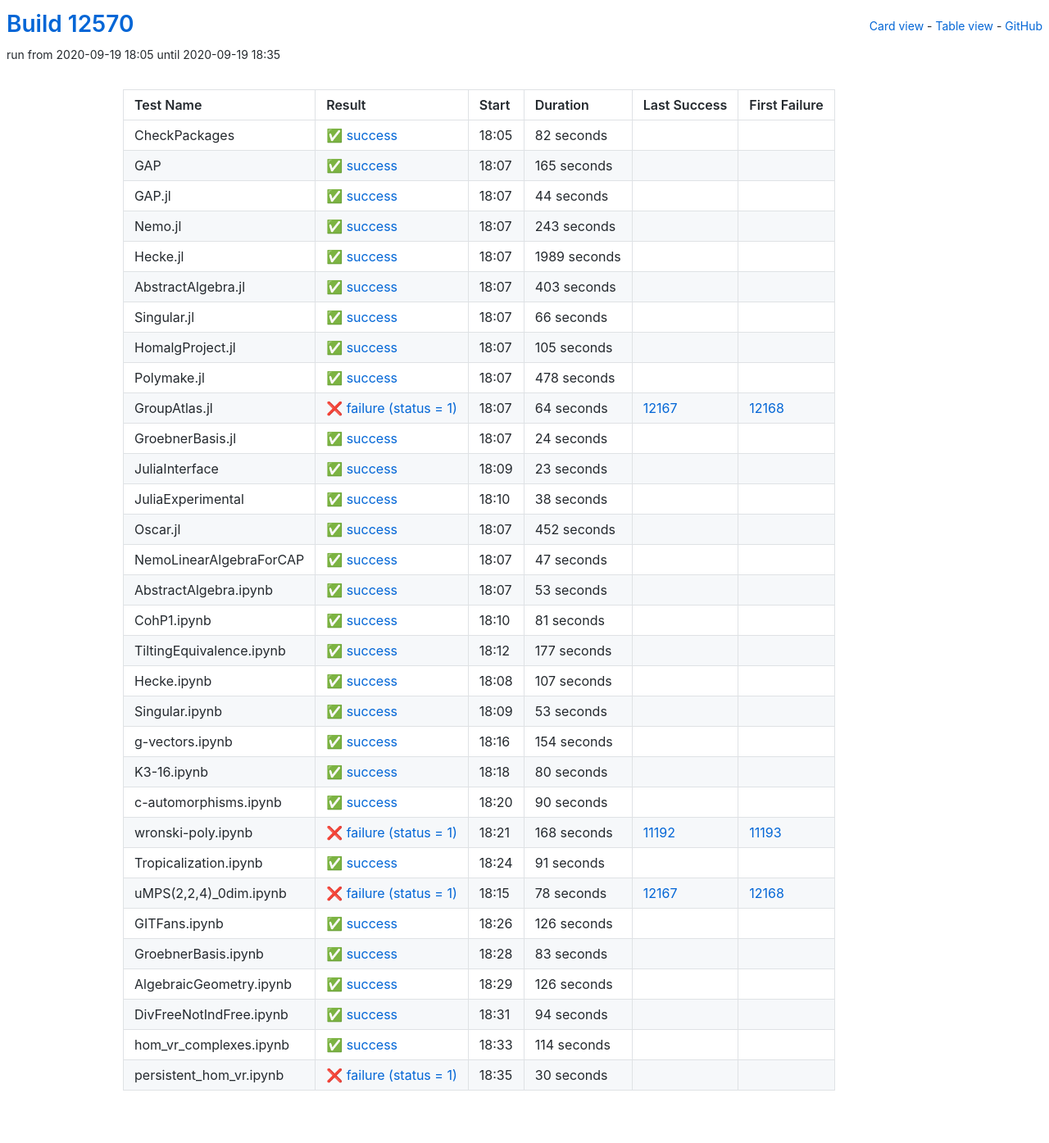
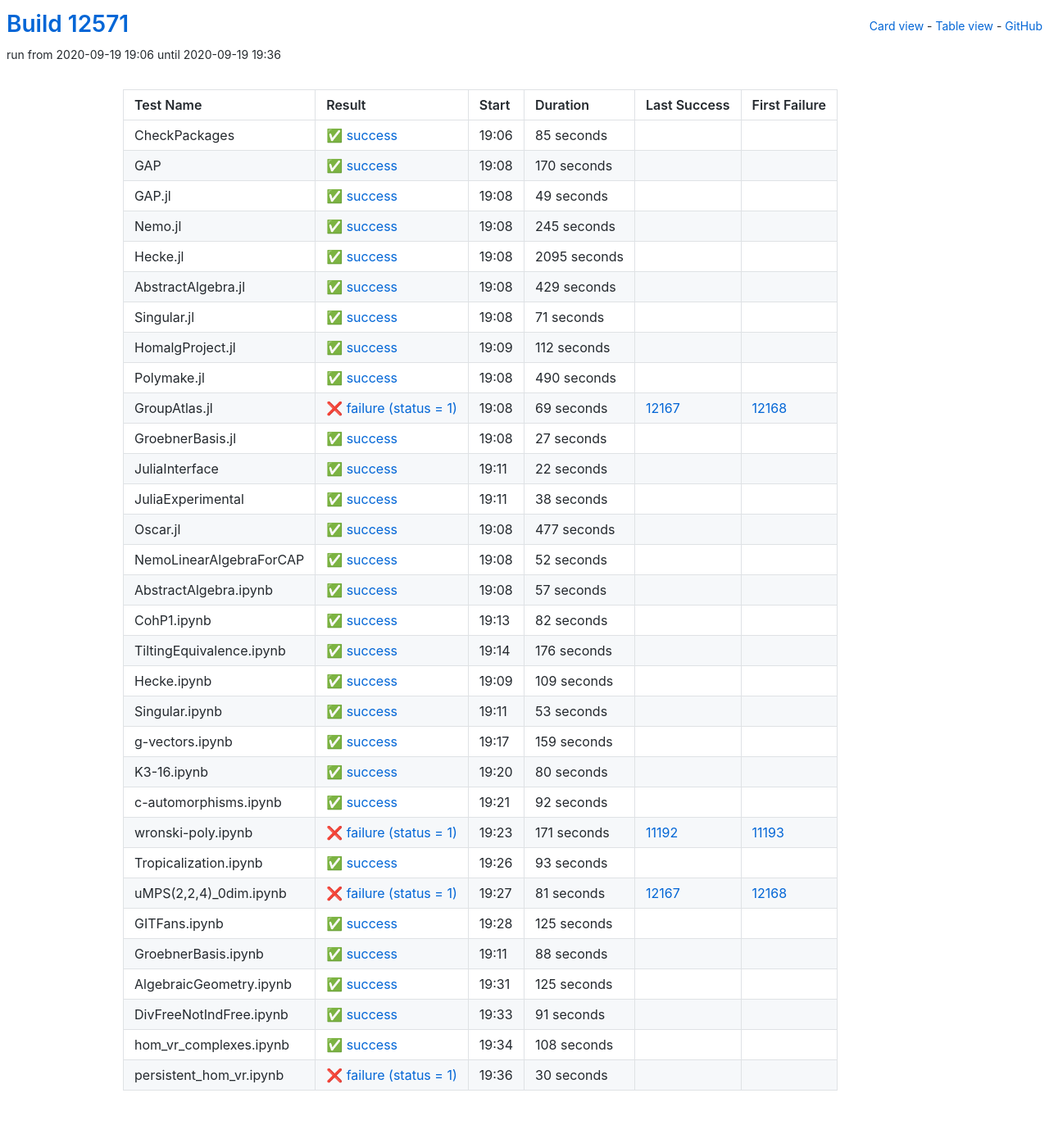
Before and after one commit to oscar-system/oscar-ci-status, a Jekyll site: the page built from table.html, in a window 1280 px wide. Shown: the whole page at 82% size. Built offline with Jekyll 4.4.1, drawn with Linux system fonts in a browser that asks for light colours.

Commit message:
Build #12571

```diff
--- a/_data/ci.yml
+++ b/_data/ci.yml
@@ -1,6 +1,6 @@
 ---
-build: 12570
-build_url: https://oscarci.mathematik.uni-kl.de/job/oscar/12570/
+build: 12571
+build_url: https://oscarci.mathematik.uni-kl.de/job/oscar/12571/
 job: oscar
 organization: oscar-system
 repo: oscar-ci-status
@@ -8,152 +8,152 @@ repourl: https://github.com/oscar-system/oscar-ci-status
 tests:
 - name: CheckPackages
   id: checkpackages
-  log: https://oscarci.mathematik.uni-kl.de/job/oscar/12570/artifact/logs/build-12570/CheckPackages.log
-  start: 2020-09-19 18:05
+  log: https://oscarci.mathematik.uni-kl.de/job/oscar/12571/artifact/logs/build-12571/CheckPackages.log
+  start: 2020-09-19 19:06
   success: true
   exitcode: 0
   status: success
-  duration: 82
+  duration: 85
   last_success: false
   last_success_url:
   first_failure: false
   first_failure_url:
 - name: GAP
   id: gap
-  log: https://oscarci.mathematik.uni-kl.de/job/oscar/12570/artifact/logs/build-12570/GAP.log
-  start: 2020-09-19 18:07
+  log: https://oscarci.mathematik.uni-kl.de/job/oscar/12571/artifact/logs/build-12571/GAP.log
+  start: 2020-09-19 19:08
   success: true
   exitcode: 0
   status: success
-  duration: 165
+  duration: 170
   last_success: false
   last_success_url:
   first_failure: false
   first_failure_url:
 - name: GAP.jl
   id: gap-jl
-  log: https://oscarci.mathematik.uni-kl.de/job/oscar/12570/artifact/logs/build-12570/GAP.jl.log
-  start: 2020-09-19 18:07
+  log: https://oscarci.mathematik.uni-kl.de/job/oscar/12571/artifact/logs/build-12571/GAP.jl.log
+  start: 2020-09-19 19:08
   success: true
   exitcode: 0
   status: success
-  duration: 44
+  duration: 49
   last_success: false
   last_success_url:
   first_failure: false
   first_failure_url:
 - name: Nemo.jl
   id: nemo-jl
-  log: https://oscarci.mathematik.uni-kl.de/job/oscar/12570/artifact/logs/build-12570/Nemo.jl.log
-  start: 2020-09-19 18:07
+  log: https://oscarci.mathematik.uni-kl.de/job/oscar/12571/artifact/logs/build-12571/Nemo.jl.log
+  start: 2020-09-19 19:08
   success: true
   exitcode: 0
   status: success
-  duration: 243
+  duration: 245
   last_success: false
   last_success_url:
   first_failure: false
   first_failure_url:
 - name: Hecke.jl
   id: hecke-jl
-  log: https://oscarci.mathematik.uni-kl.de/job/oscar/12570/artifact/logs/build-12570/Hecke.jl.log
-  start: 2020-09-19 18:07
+  log: https://oscarci.mathematik.uni-kl.de/job/oscar/12571/artifact/logs/build-12571/Hecke.jl.log
+  start: 2020-09-19 19:08
   success: true
   exitcode: 0
   status: success
-  duration: 1989
+  duration: 2095
   last_success: false
   last_success_url:
   first_failure: false
   first_failure_url:
 - name: AbstractAlgebra.jl
   id: abstractalgebra-jl
-  log: https://oscarci.mathematik.uni-kl.de/job/oscar/12570/artifact/logs/build-12570/AbstractAlgebra.jl.log
-  start: 2020-09-19 18:07
+  log: https://oscarci.mathematik.uni-kl.de/job/oscar/12571/artifact/logs/build-12571/AbstractAlgebra.jl.log
+  start: 2020-09-19 19:08
   success: true
   exitcode: 0
   status: success
-  duration: 403
+  duration: 429
   last_success: false
   last_success_url:
   first_failure: false
   first_failure_url:
 - name: Singular.jl
   id: singular-jl
-  log: https://oscarci.mathematik.uni-kl.de/job/oscar/12570/artifact/logs/build-12570/Singular.jl.log
-  start: 2020-09-19 18:07
+  log: https://oscarci.mathematik.uni-kl.de/job/oscar/12571/artifact/logs/build-12571/Singular.jl.log
+  start: 2020-09-19 19:08
   success: true
   exitcode: 0
   status: success
-  duration: 66
+  duration: 71
   last_success: false
   last_success_url:
   first_failure: false
   first_failure_url:
 - name: HomalgProject.jl
   id: homalgproject-jl
-  log: https://oscarci.mathematik.uni-kl.de/job/oscar/12570/artifact/logs/build-12570/HomalgProject.jl.log
-  start: 2020-09-19 18:07
+  log: https://oscarci.mathematik.uni-kl.de/job/oscar/12571/artifact/logs/build-12571/HomalgProject.jl.log
+  start: 2020-09-19 19:09
   success: true
   exitcode: 0
   status: success
-  duration: 105
+  duration: 112
   last_success: false
   last_success_url:
   first_failure: false
   first_failure_url:
 - name: Polymake.jl
   id: polymake-jl
-  log: https://oscarci.mathematik.uni-kl.de/job/oscar/12570/artifact/logs/build-12570/Polymake.jl.log
-  start: 2020-09-19 18:07
+  log: https://oscarci.mathematik.uni-kl.de/job/oscar/12571/artifact/logs/build-12571/Polymake.jl.log
+  start: 2020-09-19 19:08
   success: true
   exitcode: 0
   status: success
-  duration: 478
+  duration: 490
   last_success: false
   last_success_url:
   first_failure: false
   first_failure_url:
 - name: GroupAtlas.jl
   id: groupatlas-jl
-  log: https://oscarci.mathematik.uni-kl.de/job/oscar/12570/artifact/logs/build-12570/GroupAtlas.jl.log
-  start: 2020-09-19 18:07
+  log: https://oscarci.mathematik.uni-kl.de/job/oscar/12571/artifact/logs/build-12571/GroupAtlas.jl.log
+  start: 2020-09-19 19:08
   success: false
   exitcode: 1
   status: failure
-  duration: 64
+  duration: 69
   last_success: 12167
   last_success_url: https://oscarci.mathematik.uni-kl.de/job/oscar/12167/
   first_failure: 12168
   first_failure_url: https://oscarci.mathematik.uni-kl.de/job/oscar/12168/
 - name: GroebnerBasis.jl
   id: groebnerbasis-jl
-  log: https://oscarci.mathematik.uni-kl.de/job/oscar/12570/artifact/logs/build-12570/GroebnerBasis.jl.log
-  start: 2020-09-19 18:07
+  log: https://oscarci.mathematik.uni-kl.de/job/oscar/12571/artifact/logs/build-12571/GroebnerBasis.jl.log
+  start: 2020-09-19 19:08
   success: true
   exitcode: 0
   status: success
-  duration: 24
+  duration: 27
   last_success: false
   last_success_url:
   first_failure: false
   first_failure_url:
 - name: JuliaInterface
   id: juliainterface
-  log: https://oscarci.mathematik.uni-kl.de/job/oscar/12570/artifact/logs/build-12570/JuliaInterface.log
-  start: 2020-09-19 18:09
+  log: https://oscarci.mathematik.uni-kl.de/job/oscar/12571/artifact/logs/build-12571/JuliaInterface.log
+  start: 2020-09-19 19:11
   success: true
   exitcode: 0
   status: success
-  duration: 23
+  duration: 22
   last_success: false
   last_success_url:
   first_failure: false
   first_failure_url:
 - name: JuliaExperimental
   id: juliaexperimental
-  log: https://oscarci.mathematik.uni-kl.de/job/oscar/12570/artifact/logs/build-12570/JuliaExperimental.log
-  start: 2020-09-19 18:10
+  log: https://oscarci.mathematik.uni-kl.de/job/oscar/12571/artifact/logs/build-12571/JuliaExperimental.log
+  start: 2020-09-19 19:11
   success: true
   exitcode: 0
   status: success
@@ -164,80 +164,80 @@ tests:
   first_failure_url:
 - name: Oscar.jl
   id: oscar-jl
-  log: https://oscarci.mathematik.uni-kl.de/job/oscar/12570/artifact/logs/build-12570/Oscar.jl.log
-  start: 2020-09-19 18:07
+  log: https://oscarci.mathematik.uni-kl.de/job/oscar/12571/artifact/logs/build-12571/Oscar.jl.log
+  start: 2020-09-19 19:08
   success: true
   exitcode: 0
   status: success
-  duration: 452
+  duration: 477
   last_success: false
   last_success_url:
   first_failure: false
   first_failure_url:
 - name: NemoLinearAlgebraForCAP
   id: nemolinearalgebraforcap
-  log: https://oscarci.mathematik.uni-kl.de/job/oscar/12570/artifact/logs/build-12570/NemoLinearAlgebraForCAP.log
-  start: 2020-09-19 18:07
+  log: https://oscarci.mathematik.uni-kl.de/job/oscar/12571/artifact/logs/build-12571/NemoLinearAlgebraForCAP.log
+  start: 2020-09-19 19:08
   success: true
   exitcode: 0
   status: success
-  duration: 47
+  duration: 52
   last_success: false
   last_success_url:
   first_failure: false
   first_failure_url:
 - name: AbstractAlgebra.ipynb
   id: abstractalgebra-ipynb
-  log: https://oscarci.mathematik.uni-kl.de/job/oscar/12570/artifact/logs/build-12570/AbstractAlgebra.ipynb.log
-  start: 2020-09-19 18:07
+  log: https://oscarci.mathematik.uni-kl.de/job/oscar/12571/artifact/logs/build-12571/AbstractAlgebra.ipynb.log
+  start: 2020-09-19 19:08
   success: true
   exitcode: 0
   status: success
-  duration: 53
+  duration: 57
   last_success: false
   last_success_url:
   first_failure: false
   first_failure_url:
 - name: CohP1.ipynb
   id: cohp1-ipynb
-  log: https://oscarci.mathematik.uni-kl.de/job/oscar/12570/artifact/logs/build-12570/CohP1.ipynb.log
-  start: 2020-09-19 18:10
+  log: https://oscarci.mathematik.uni-kl.de/job/oscar/12571/artifact/logs/build-12571/CohP1.ipynb.log
+  start: 2020-09-19 19:13
   success: true
   exitcode: 0
   status: success
-  duration: 81
+  duration: 82
   last_success: false
   last_success_url:
   first_failure: false
   first_failure_url:
 - name: TiltingEquivalence.ipynb
   id: tiltingequivalence-ipynb
-  log: https://oscarci.mathematik.uni-kl.de/job/oscar/12570/artifact/logs/build-12570/TiltingEquivalence.ipynb.log
-  start: 2020-09-19 18:12
+  log: https://oscarci.mathematik.uni-kl.de/job/oscar/12571/artifact/logs/build-12571/TiltingEquivalence.ipynb.log
+  start: 2020-09-19 19:14
   success: true
   exitcode: 0
   status: success
-  duration: 177
+  duration: 176
   last_success: false
   last_success_url:
   first_failure: false
   first_failure_url:
 - name: Hecke.ipynb
   id: hecke-ipynb
-  log: https://oscarci.mathematik.uni-kl.de/job/oscar/12570/artifact/logs/build-12570/Hecke.ipynb.log
-  start: 2020-09-19 18:08
+  log: https://oscarci.mathematik.uni-kl.de/job/oscar/12571/artifact/logs/build-12571/Hecke.ipynb.log
+  start: 2020-09-19 19:09
   success: true
   exitcode: 0
   status: success
-  duration: 107
+  duration: 109
   last_success: false
   last_success_url:
   first_failure: false
   first_failure_url:
 - name: Singular.ipynb
   id: singular-ipynb
-  log: https://oscarci.mathematik.uni-kl.de/job/oscar/12570/artifact/logs/build-12570/Singular.ipynb.log
-  start: 2020-09-19 18:09
+  log: https://oscarci.mathematik.uni-kl.de/job/oscar/12571/artifact/logs/build-12571/Singular.ipynb.log
+  start: 2020-09-19 19:11
   success: true
   exitcode: 0
   status: success
@@ -248,20 +248,20 @@ tests:
   first_failure_url:
 - name: g-vectors.ipynb
   id: g-vectors-ipynb
-  log: https://oscarci.mathematik.uni-kl.de/job/oscar/12570/artifact/logs/build-12570/g-vectors.ipynb.log
-  start: 2020-09-19 18:16
+  log: https://oscarci.mathematik.uni-kl.de/job/oscar/12571/artifact/logs/build-12571/g-vectors.ipynb.log
+  start: 2020-09-19 19:17
   success: true
   exitcode: 0
   status: success
-  duration: 154
+  duration: 159
   last_success: false
   last_success_url:
   first_failure: false
   first_failure_url:
 - name: K3-16.ipynb
   id: k3-16-ipynb
-  log: https://oscarci.mathematik.uni-kl.de/job/oscar/12570/artifact/logs/build-12570/K3-16.ipynb.log
-  start: 2020-09-19 18:18
+  log: https://oscarci.mathematik.uni-kl.de/job/oscar/12571/artifact/logs/build-12571/K3-16.ipynb.log
+  start: 2020-09-19 19:20
   success: true
   exitcode: 0
   status: success
@@ -272,32 +272,92 @@ tests:
   first_failure_url:
 - name: c-automorphisms.ipynb
   id: c-automorphisms-ipynb
-  log: https://oscarci.mathematik.uni-kl.de/job/oscar/12570/artifact/logs/build-12570/c-automorphisms.ipynb.log
-  start: 2020-09-19 18:20
+  log: https://oscarci.mathematik.uni-kl.de/job/oscar/12571/artifact/logs/build-12571/c-automorphisms.ipynb.log
+  start: 2020-09-19 19:21
   success: true
   exitcode: 0
   status: success
-  duration: 90
+  duration: 92
   last_success: false
   last_success_url:
   first_failure: false
   first_failure_url:
 - name: wronski-poly.ipynb
   id: wronski-poly-ipynb
-  log: https://oscarci.mathematik.uni-kl.de/job/oscar/12570/artifact/logs/build-12570/wronski-poly.ipynb.log
-  start: 2020-09-19 18:21
+  log: https://oscarci.mathematik.uni-kl.de/job/oscar/12571/artifact/logs/build-12571/wronski-poly.ipynb.log
+  start: 2020-09-19 19:23
   success: false
   exitcode: 1
   status: failure
-  duration: 168
+  duration: 171
   last_success: 11192
   last_success_url: https://oscarci.mathematik.uni-kl.de/job/oscar/11192/
   first_failure: 11193
   first_failure_url: https://oscarci.mathematik.uni-kl.de/job/oscar/11193/
 - name: Tropicalization.ipynb
   id: tropicalization-ipynb
-  log: https://oscarci.mathematik.uni-kl.de/job/oscar/12570/artifact/logs/build-12570/Tropicalization.ipynb.log
-  start: 2020-09-19 18:24
+  log: https://oscarci.mathematik.uni-kl.de/job/oscar/12571/artifact/logs/build-12571/Tropicalization.ipynb.log
+  start: 2020-09-19 19:26
+  success: true
+  exitcode: 0
+  status: success
+  duration: 93
+  last_success: false
+  last_success_url:
+  first_failure: false
+  first_failure_url:
+- name: uMPS(2,2,4)_0dim.ipynb
+  id: umps-2-2-4-0dim-ipynb
+  log: https://oscarci.mathematik.uni-kl.de/job/oscar/12571/artifact/logs/build-12571/uMPS-2-2-4-_0dim.ipynb.log
+  start: 2020-09-19 19:27
+  success: false
+  exitcode: 1
+  status: failure
+  duration: 81
+  last_success: 12167
+  last_success_url: https://oscarci.mathematik.uni-kl.de/job/oscar/12167/
+  first_failure: 12168
+  first_failure_url: https://oscarci.mathematik.uni-kl.de/job/oscar/12168/
+- name: GITFans.ipynb
+  id: gitfans-ipynb
+  log: https://oscarci.mathematik.uni-kl.de/job/oscar/12571/artifact/logs/build-12571/GITFans.ipynb.log
+  start: 2020-09-19 19:28
+  success: true
+  exitcode: 0
+  status: success
+  duration: 125
+  last_success: false
+  last_success_url:
+  first_failure: false
+  first_failure_url:
+- name: GroebnerBasis.ipynb
+  id: groebnerbasis-ipynb
+  log: https://oscarci.mathematik.uni-kl.de/job/oscar/12571/artifact/logs/build-12571/GroebnerBasis.ipynb.log
+  start: 2020-09-19 19:11
+  success: true
+  exitcode: 0
+  status: success
+  duration: 88
+  last_success: false
+  last_success_url:
+  first_failure: false
+  first_failure_url:
+- name: AlgebraicGeometry.ipynb
+  id: algebraicgeometry-ipynb
+  log: https://oscarci.mathematik.uni-kl.de/job/oscar/12571/artifact/logs/build-12571/AlgebraicGeometry.ipynb.log
+  start: 2020-09-19 19:31
+  success: true
+  exitcode: 0
+  status: success
+  duration: 125
+  last_success: false
+  last_success_url:
+  first_failure: false
+  first_failure_url:
+- name: DivFreeNotIndFree.ipynb
+  id: divfreenotindfree-ipynb
+  log: https://oscarci.mathematik.uni-kl.de/job/oscar/12571/artifact/logs/build-12571/DivFreeNotIndFree.ipynb.log
+  start: 2020-09-19 19:33
   success: true
   exitcode: 0
   status: success
@@ -306,82 +366,22 @@ tests:
   last_success_url:
   first_failure: false
   first_failure_url:
-- name: uMPS(2,2,4)_0dim.ipynb
-  id: umps-2-2-4-0dim-ipynb
-  log: https://oscarci.mathematik.uni-kl.de/job/oscar/12570/artifact/logs/build-12570/uMPS-2-2-4-_0dim.ipynb.log
-  start: 2020-09-19 18:15
-  success: false
-  exitcode: 1
-  status: failure
-  duration: 78
-  last_success: 12167
-  last_success_url: https://oscarci.mathematik.uni-kl.de/job/oscar/12167/
-  first_failure: 12168
-  first_failure_url: https://oscarci.mathematik.uni-kl.de/job/oscar/12168/
-- name: GITFans.ipynb
-  id: gitfans-ipynb
-  log: https://oscarci.mathematik.uni-kl.de/job/oscar/12570/artifact/logs/build-12570/GITFans.ipynb.log
-  start: 2020-09-19 18:26
+- name: hom_vr_complexes.ipynb
+  id: hom-vr-complexes-ipynb
+  log: https://oscarci.mathematik.uni-kl.de/job/oscar/12571/artifact/logs/build-12571/hom_vr_complexes.ipynb.log
+  start: 2020-09-19 19:34
   success: true
   exitcode: 0
   status: success
-  duration: 126
-  last_success: false
-  last_success_url:
-  first_failure: false
-  first_failure_url:
-- name: GroebnerBasis.ipynb
-  id: groebnerbasis-ipynb
-  log: https://oscarci.mathematik.uni-kl.de/job/oscar/12570/artifact/logs/build-12570/GroebnerBasis.ipynb.log
-  start: 2020-09-19 18:28
-  success: true
-  exitcode: 0
-  status: success
-  duration: 83
-  last_success: false
-  last_success_url:
-  first_failure: false
-  first_failure_url:
-- name: AlgebraicGeometry.ipynb
-  id: algebraicgeometry-ipynb
-  log: https://oscarci.mathematik.uni-kl.de/job/oscar/12570/artifact/logs/build-12570/AlgebraicGeometry.ipynb.log
-  start: 2020-09-19 18:29
-  success: true
-  exitcode: 0
-  status: success
-  duration: 126
-  last_success: false
-  last_success_url:
-  first_failure: false
-  first_failure_url:
-- name: DivFreeNotIndFree.ipynb
-  id: divfreenotindfree-ipynb
-  log: https://oscarci.mathematik.uni-kl.de/job/oscar/12570/artifact/logs/build-12570/DivFreeNotIndFree.ipynb.log
-  start: 2020-09-19 18:31
-  success: true
-  exitcode: 0
-  status: success
-  duration: 94
-  last_success: false
-  last_success_url:
-  first_failure: false
-  first_failure_url:
-- name: hom_vr_complexes.ipynb
-  id: hom-vr-complexes-ipynb
-  log: https://oscarci.mathematik.uni-kl.de/job/oscar/12570/artifact/logs/build-12570/hom_vr_complexes.ipynb.log
-  start: 2020-09-19 18:33
-  success: true
-  exitcode: 0
-  status: success
-  duration: 114
+  duration: 108
   last_success: false
   last_success_url:
   first_failure: false
   first_failure_url:
 - name: persistent_hom_vr.ipynb
   id: persistent-hom-vr-ipynb
-  log: https://oscarci.mathematik.uni-kl.de/job/oscar/12570/artifact/logs/build-12570/persistent_hom_vr.ipynb.log
-  start: 2020-09-19 18:35
+  log: https://oscarci.mathematik.uni-kl.de/job/oscar/12571/artifact/logs/build-12571/persistent_hom_vr.ipynb.log
+  start: 2020-09-19 19:36
   success: false
   exitcode: 1
   status: failure
```
Also changed, not shown: README.md.
